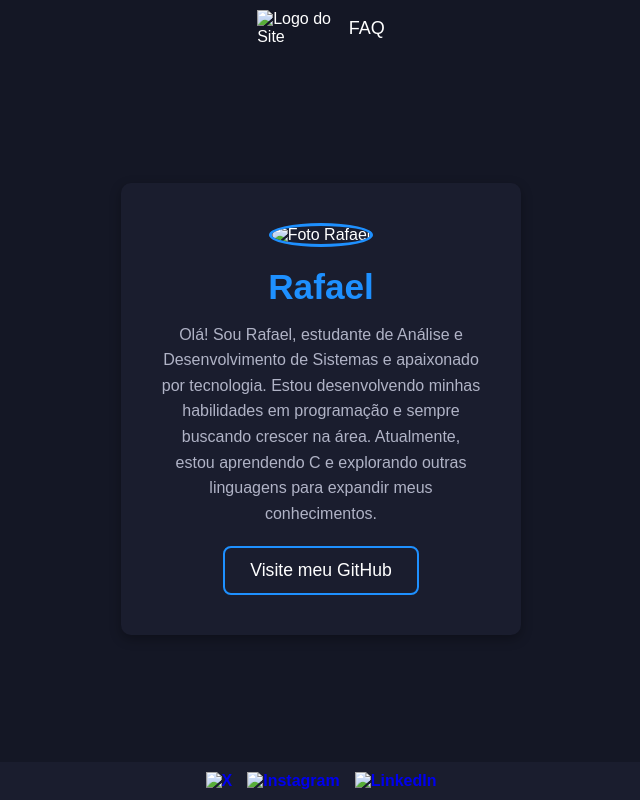
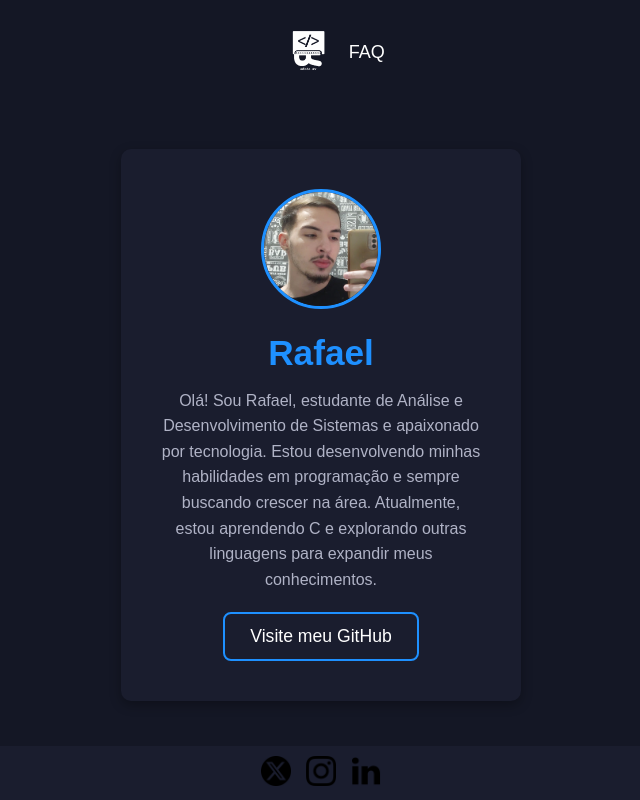
Before and after one commit to rafinhadev2508/rafinhadev1, a plain HTML site: page index.html in a window 1280 px wide. Shown: the whole page, without its empty margins (319-959 px from the left). Drawn offline with Linux system fonts and the light colour scheme; files that its build step writes are made by us from their sources.

Commit message:
Update index.html

```diff
--- a/index.html
+++ b/index.html
@@ -4,20 +4,20 @@
     <meta charset="UTF-8">
     <meta name="viewport" content="width=device-width, initial-scale=1.0">
     <title>Portfólio Rafael</title>
-    <link rel="stylesheet" href="./site/style.css">
-    <link rel="icon" href="./site/favicon/apple-touch-icon.png" type="image/x-icon">
+    <link rel="stylesheet" href="style.css">
+    <link rel="icon" href="favicon/apple-touch-icon.png" type="image/x-icon">
 </head>
 <body>
 
     <header>
         <div class="container-header">
             <div class="logo">
-                <img src="./site/imagens/tpng.png" alt="Logo do Site">
+                <img src="imagens/tpng.png" alt="Logo do Site">
             </div>
 
             <nav>
                 <ul>
-                    <li><a href="./site/faq/faq.html">FAQ</a></li>
+                    <li><a href="faq/faq.html">FAQ</a></li>
                 </ul>
             </nav>
         </div>
@@ -25,7 +25,7 @@
 
     <div class="container">
         <div class="card">
-            <img src="./site/imagens/profile.jpg" alt="Foto Rafael" class="meurosto-image">
+            <img src="imagens/profile.jpg" alt="Foto Rafael" class="meurosto-image">
             <h1>Rafael</h1>
             <p>Olá! Sou Rafael, estudante de Análise e Desenvolvimento de Sistemas e apaixonado por tecnologia. Estou desenvolvendo minhas habilidades em programação e sempre buscando crescer na área. Atualmente, estou aprendendo C e explorando outras linguagens para expandir meus conhecimentos.</p>
             <a href="https://github.com/rafinha2508" class="github-link" target="_blank">Visite meu GitHub</a>
@@ -35,15 +35,15 @@
     <footer>
         <div class="social-links">
             <a href="https://x.com/rafinha1v4" target="_blank">
-                <img src="./site/imagens/icones-redes/twitter.png" alt="X" class="social-icon">
+                <img src="imagens/icones-redes/twitter.png" alt="X" class="social-icon">
             </a>
 
             <a href="https://www.instagram.com/rafinha.dev/" target="_blank">
-                <img src="./site/imagens/icones-redes/insta.png" alt="Instagram" class="social-icon">
+                <img src="imagens/icones-redes/insta.png" alt="Instagram" class="social-icon">
             </a>
 
             <a href="https://www.linkedin.com/in/rafael-antonio-fontoura-761ba1260/" target="_blank">
-                <img src="./site/imagens/icones-redes/linkedin.png" alt="LinkedIn" class="social-icon">
+                <img src="imagens/icones-redes/linkedin.png" alt="LinkedIn" class="social-icon">
             </a>
 
         </div>
```
